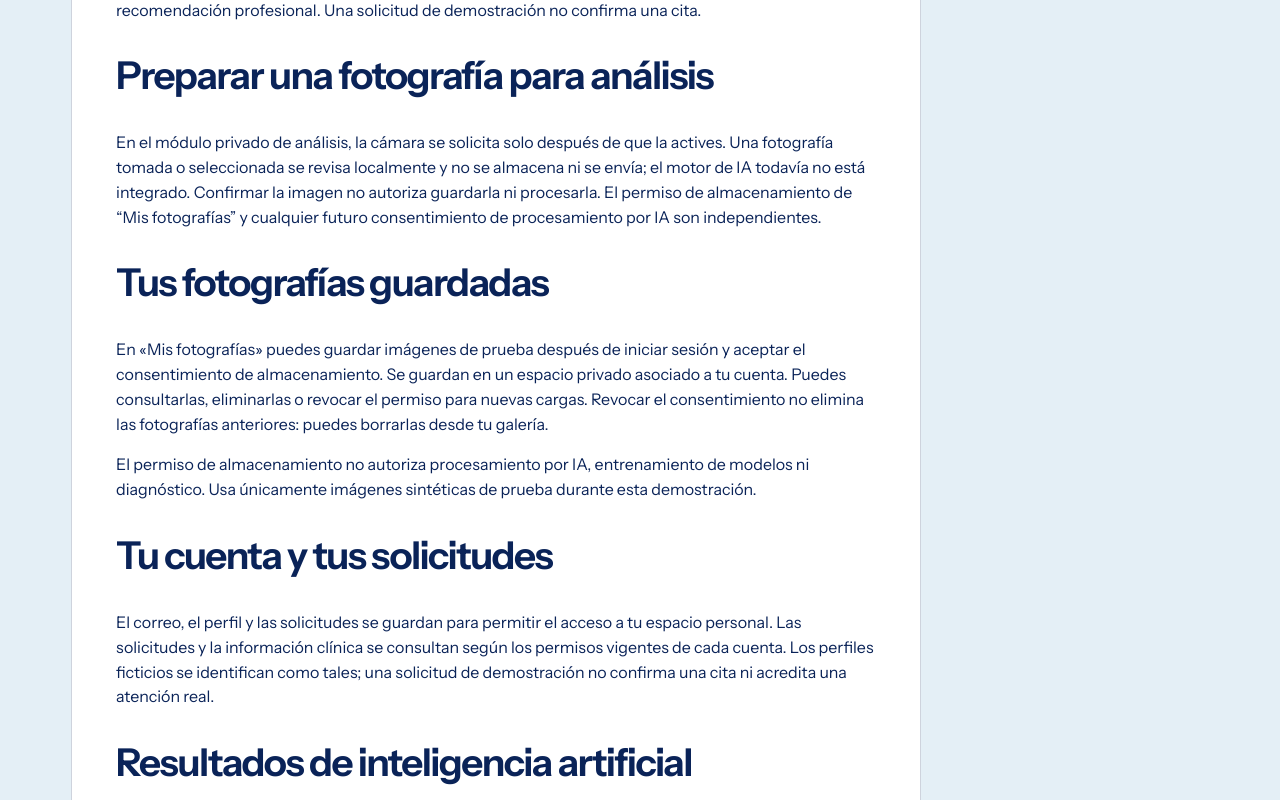
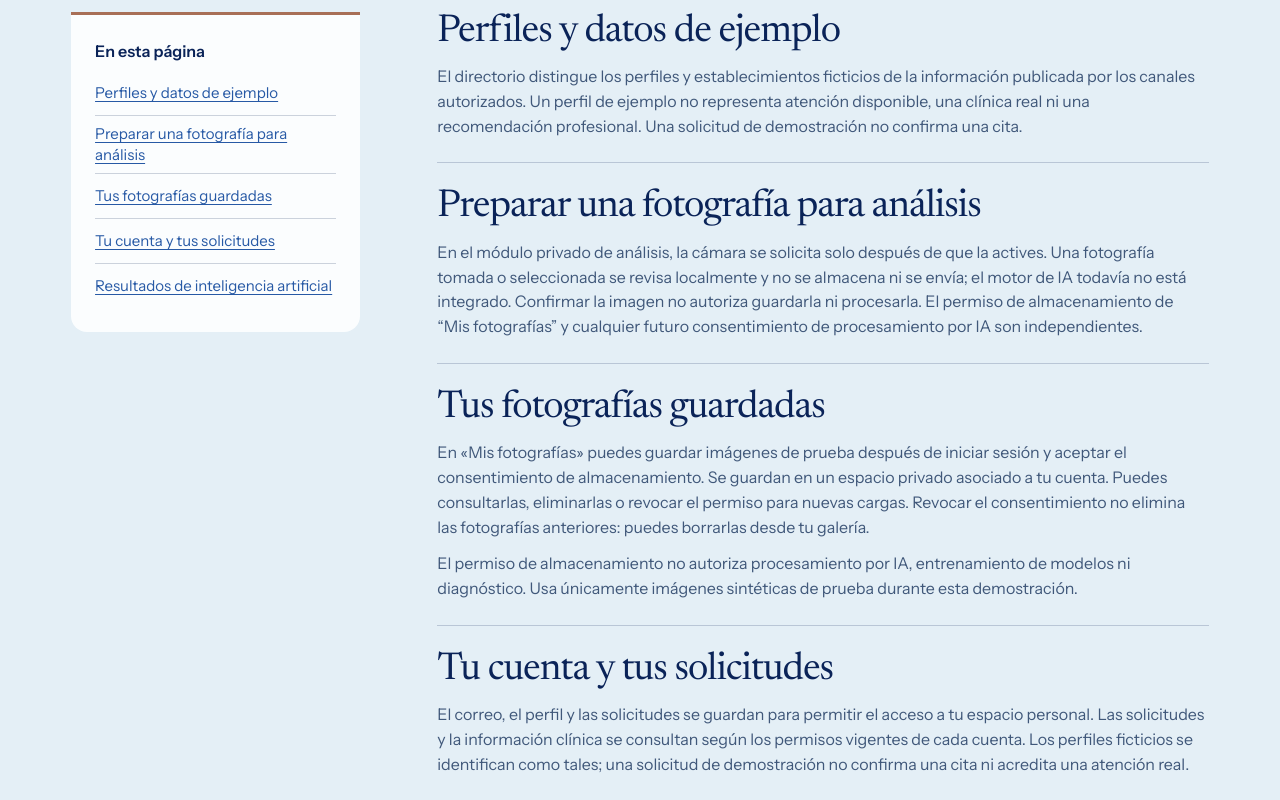
Before and after one commit to Jhanfranco07/DentaIA, a Next.js app: page /privacidad in a window 1280 px wide. Shown: the part 540-1340 px from the top of the page. Built offline with nearby package versions, Linux system fonts and the light colour scheme; no server answers.

Commit message:
feat(privacy): organize the public policy into linked sections

```diff
--- a/src/app/(public)/privacidad/page.tsx
+++ b/src/app/(public)/privacidad/page.tsx
@@ -1,12 +1,62 @@
+import Image from "next/image";
 import Link from "next/link";
-import { Icono } from "@/components/Identidad";
+import styles from "./privacidad.module.css";
+
+const contenidos = [
+  ["perfiles", "Perfiles y datos de ejemplo"],
+  ["preparar-fotografia", "Preparar una fotografía para análisis"],
+  ["fotografias-guardadas", "Tus fotografías guardadas"],
+  ["cuenta-solicitudes", "Tu cuenta y tus solicitudes"],
+  ["resultados-ia", "Resultados de inteligencia artificial"]
+] as const;
+
 export default function Privacidad() {
-return <div className="module-shell"><header className="page-intro"><span className="eyebrow">PRIVACIDAD Y CONSENTIMIENTO</span><h1>Tú decides qué compartir.</h1><p>Una explicación clara de cómo se utiliza tu información en DentaIA.</p></header><article className="surface" style={{padding:"clamp(24px,5vw,44px)",maxWidth:850}}>
-<Icono nombre="escudo" size={32}/><h2>Perfiles y datos de ejemplo</h2><p>El directorio distingue los perfiles y establecimientos ficticios de la información publicada por los canales autorizados. Un perfil de ejemplo no representa atención disponible, una clínica real ni una recomendación profesional. Una solicitud de demostración no confirma una cita.</p>
-<h2>Preparar una fotografía para análisis</h2><p>En el módulo privado de análisis, la cámara se solicita solo después de que la actives. Una fotografía tomada o seleccionada se revisa localmente y no se almacena ni se envía; el motor de IA todavía no está integrado. Confirmar la imagen no autoriza guardarla ni procesarla. El permiso de almacenamiento de “Mis fotografías” y cualquier futuro consentimiento de procesamiento por IA son independientes.</p>
-<h2>Tus fotografías guardadas</h2><p>En «Mis fotografías» puedes guardar imágenes de prueba después de iniciar sesión y aceptar el consentimiento de almacenamiento. Se guardan en un espacio privado asociado a tu cuenta. Puedes consultarlas, eliminarlas o revocar el permiso para nuevas cargas. Revocar el consentimiento no elimina las fotografías anteriores: puedes borrarlas desde tu galería.</p><p>El permiso de almacenamiento no autoriza procesamiento por IA, entrenamiento de modelos ni diagnóstico. Usa únicamente imágenes sintéticas de prueba durante esta demostración.</p>
-<h2>Tu cuenta y tus solicitudes</h2><p>El correo, el perfil y las solicitudes se guardan para permitir el acceso a tu espacio personal. Las solicitudes y la información clínica se consultan según los permisos vigentes de cada cuenta. Los perfiles ficticios se identifican como tales; una solicitud de demostración no confirma una cita ni acredita una atención real.</p>
-<h2>Resultados de inteligencia artificial</h2><p>El motor de análisis todavía no está integrado. Preparar una fotografía no produce un diagnóstico ni un resultado automático. Los datos educativos o de prueba no se presentan como análisis de tu imagen. Cualquier procesamiento futuro requerirá información y consentimiento específicos.</p>
-<div className="notice"><strong>Orientación responsable</strong><p>El motor de análisis con IA aún no está conectado. DentaIA no ofrece un diagnóstico ni sustituye la evaluación de un profesional. Ante una molestia o preocupación, consulta con tu odontólogo.</p></div><div className="actions" style={{marginTop:24}}><Link className="action" href="/analisis">Conocer el análisis dental</Link><Link className="action action-secondary" href="/directorio">Encontrar odontólogos</Link></div>
-</article></div>;
+  return (
+    <div className={`${styles.pagina} public-wrap`}>
+      <header className={`public-intro ${styles.hero}`}>
+        <div>
+          <p className="eyebrow">Privacidad y consentimiento</p>
+          <h1>Tú decides qué compartir</h1>
+          <p>Una explicación clara de cómo se utiliza tu información en DentaIA.</p>
+        </div>
+        <Image src="/landing/privacidad.webp" alt="" width={1300} height={867} sizes="(max-width: 680px) 90vw, 45vw" />
+      </header>
+      <div className={styles.lectura}>
+        <nav className={styles.indice} aria-label="Contenido de privacidad">
+          <strong>En esta página</strong>
+          <ul>
+            {contenidos.map(([id, titulo]) => <li key={id}><a href={`#${id}`}>{titulo}</a></li>)}
+          </ul>
+        </nav>
+        <article className={styles.contenido}>
+        <section aria-labelledby="perfiles">
+          <h2 id="perfiles">Perfiles y datos de ejemplo</h2>
+          <p>El directorio distingue los perfiles y establecimientos ficticios de la información publicada por los canales autorizados. Un perfil de ejemplo no representa atención disponible, una clínica real ni una recomendación profesional. Una solicitud de demostración no confirma una cita.</p>
+        </section>
+        <section aria-labelledby="preparar-fotografia">
+          <h2 id="preparar-fotografia">Preparar una fotografía para análisis</h2>
+          <p>En el módulo privado de análisis, la cámara se solicita solo después de que la actives. Una fotografía tomada o seleccionada se revisa localmente y no se almacena ni se envía; el motor de IA todavía no está integrado. Confirmar la imagen no autoriza guardarla ni procesarla. El permiso de almacenamiento de “Mis fotografías” y cualquier futuro consentimiento de procesamiento por IA son independientes.</p>
+        </section>
+        <section aria-labelledby="fotografias-guardadas">
+          <h2 id="fotografias-guardadas">Tus fotografías guardadas</h2>
+          <p>En «Mis fotografías» puedes guardar imágenes de prueba después de iniciar sesión y aceptar el consentimiento de almacenamiento. Se guardan en un espacio privado asociado a tu cuenta. Puedes consultarlas, eliminarlas o revocar el permiso para nuevas cargas. Revocar el consentimiento no elimina las fotografías anteriores: puedes borrarlas desde tu galería.</p>
+          <p>El permiso de almacenamiento no autoriza procesamiento por IA, entrenamiento de modelos ni diagnóstico. Usa únicamente imágenes sintéticas de prueba durante esta demostración.</p>
+        </section>
+        <section aria-labelledby="cuenta-solicitudes">
+          <h2 id="cuenta-solicitudes">Tu cuenta y tus solicitudes</h2>
+          <p>El correo, el perfil y las solicitudes se guardan para permitir el acceso a tu espacio personal. Las solicitudes y la información clínica se consultan según los permisos vigentes de cada cuenta. Los perfiles ficticios se identifican como tales; una solicitud de demostración no confirma una cita ni acredita una atención real.</p>
+        </section>
+        <section aria-labelledby="resultados-ia">
+          <h2 id="resultados-ia">Resultados de inteligencia artificial</h2>
+          <p>El motor de análisis todavía no está integrado. Preparar una fotografía no produce un diagnóstico ni un resultado automático. Los datos educativos o de prueba no se presentan como análisis de tu imagen. Cualquier procesamiento futuro requerirá información y consentimiento específicos.</p>
+        </section>
+          <div className="notice"><strong>Orientación responsable</strong><p>El motor de análisis con IA aún no está conectado. DentaIA no ofrece un diagnóstico ni sustituye la evaluación de un profesional. Ante una molestia o preocupación, consulta con tu odontólogo.</p></div>
+          <div className="actions">
+            <Link className="action" href="/analisis">Conocer el análisis dental</Link>
+            <Link className="action action-secondary" href="/directorio">Encontrar odontólogos</Link>
+          </div>
+        </article>
+      </div>
+    </div>
+  );
 }
--- /dev/null
+++ b/src/app/(public)/privacidad/privacidad.module.css
@@ -0,0 +1,55 @@
+.pagina { padding-block: clamp(32px, 4vw, 56px) var(--public-section-space); }
+.hero { margin-bottom: clamp(32px, 5vw, 72px); }
+.hero img { object-position: center 45%; }
+.lectura {
+  display: grid;
+  grid-template-columns: minmax(0, .75fr) minmax(0, 2fr);
+  align-items: start;
+  gap: clamp(24px, 6vw, 88px);
+}
+.indice {
+  position: sticky;
+  top: 104px;
+  min-width: 0;
+  padding: 24px;
+  border-top: 3px solid var(--public-clay);
+  border-radius: 0 0 var(--public-panel) var(--public-panel);
+  background: var(--public-paper);
+}
+.indice strong { font-weight: 600; }
+.indice ul { margin: 8px 0 0; padding: 0; list-style: none; }
+.indice li + li { border-top: 1px solid var(--public-rule); }
+.indice a {
+  display: flex;
+  align-items: center;
+  min-height: 44px;
+  padding-block: 8px;
+  color: var(--public-cobalt);
+  font-size: .9375rem;
+  line-height: 1.35;
+}
+.indice a:hover { color: var(--public-navy); }
+.contenido { min-width: 0; max-width: 74ch; }
+.contenido section { padding-block: 24px; border-top: 1px solid var(--public-rule); }
+.contenido section:first-child { padding-block-start: 0; border-top: 0; }
+.contenido h2 {
+  margin: 0 0 12px;
+  font: 400 clamp(1.85rem, 3vw, 2.5rem)/1.05 var(--public-display);
+  letter-spacing: -.025em;
+  text-wrap: pretty;
+}
+.contenido p { max-width: 72ch; margin: 0; color: var(--public-muted); }
+.contenido p + p { margin-top: 12px; }
+.contenido :global(.notice) {
+  margin-block: 0 24px;
+  padding: 20px;
+  border-color: var(--public-rule);
+  border-radius: var(--public-control);
+  background: var(--public-paper);
+}
+.contenido :global(.notice) p { margin-top: 8px; }
+
+@media (max-width: 760px) {
+  .lectura { grid-template-columns: minmax(0, 1fr); }
+  .indice { position: static; padding: 16px 20px; }
+}
```
Also changed, not shown: public/landing/privacidad.webp (added).
